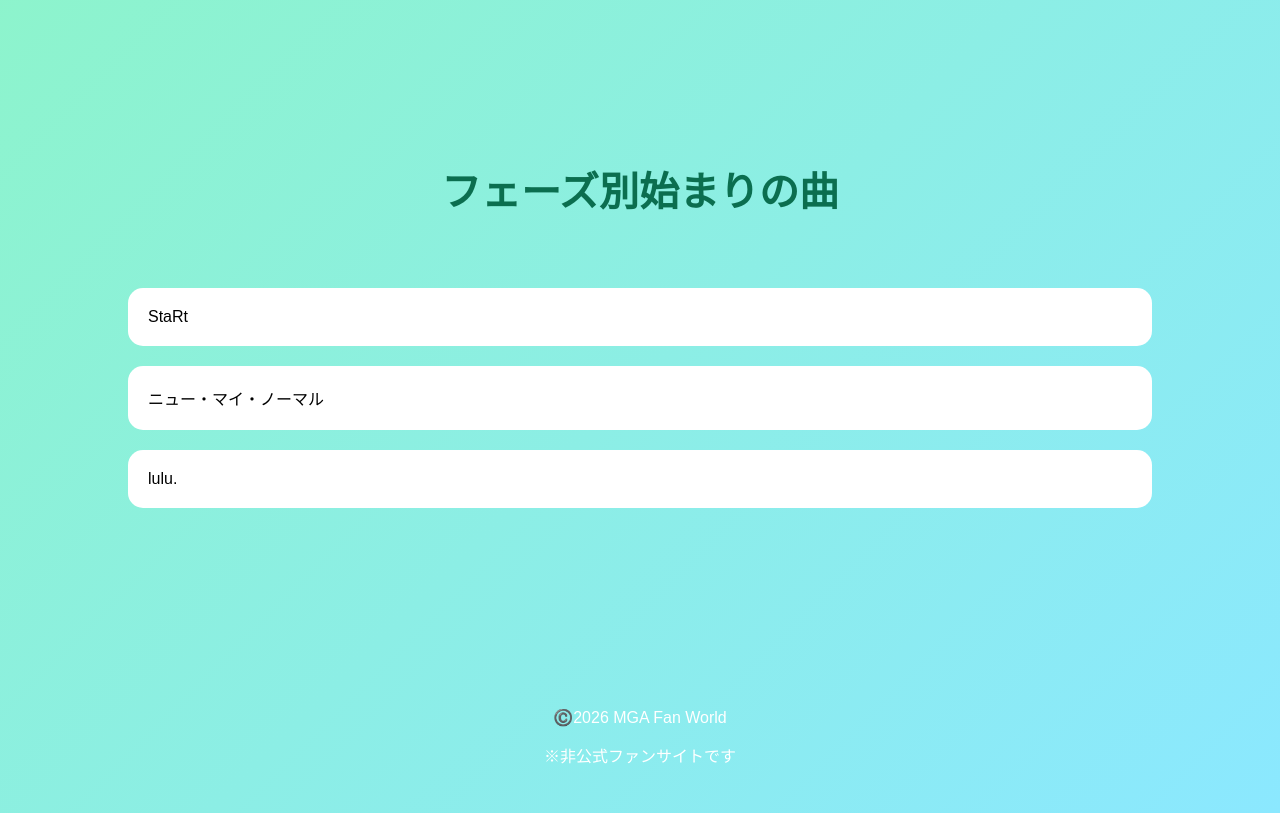
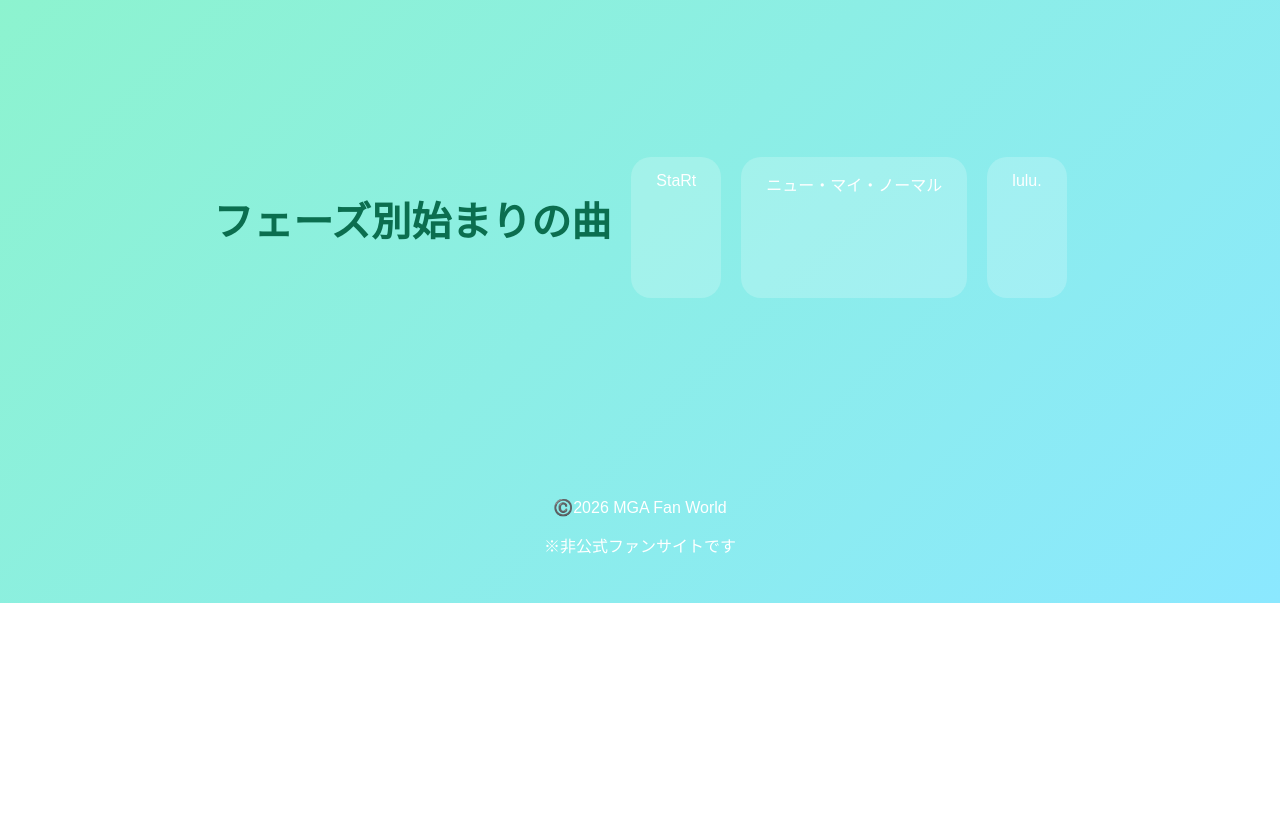
Before and after one commit to ssrh2gs5d6-maker/jams-unite, a plain HTML site: page index.html in a window 1280 px wide. Shown: the part 2000-2813 px from the top of the page. After the commit the page ends 2603 px from the top, so only its background shows below. Drawn offline with Linux system fonts and the light colour scheme.

Commit message:
Update index.html

```diff
--- a/index.html
+++ b/index.html
@@ -173,6 +173,29 @@
         }
         }
 
+      /* ===== 曲エリア ===== */
+      .songs {
+        display: flex;
+        justify-content: center;
+        gap: 20px;
+        margin-top: 30px;
+        flex-wrap: wrap;
+      }
+
+      .song {
+        padding: 15px 25px;
+        background: rgba(255,255,255,0.2);
+        border-radius: 20px;
+        color: white;
+        text-decoration: none;
+        transition 0.3s;
+      }
+
+      .song:hover {
+        background: rgba(255,255,255,0.4);
+        transform: scale(1.1);
+      }
+
     </style>
   </head>
 
```
